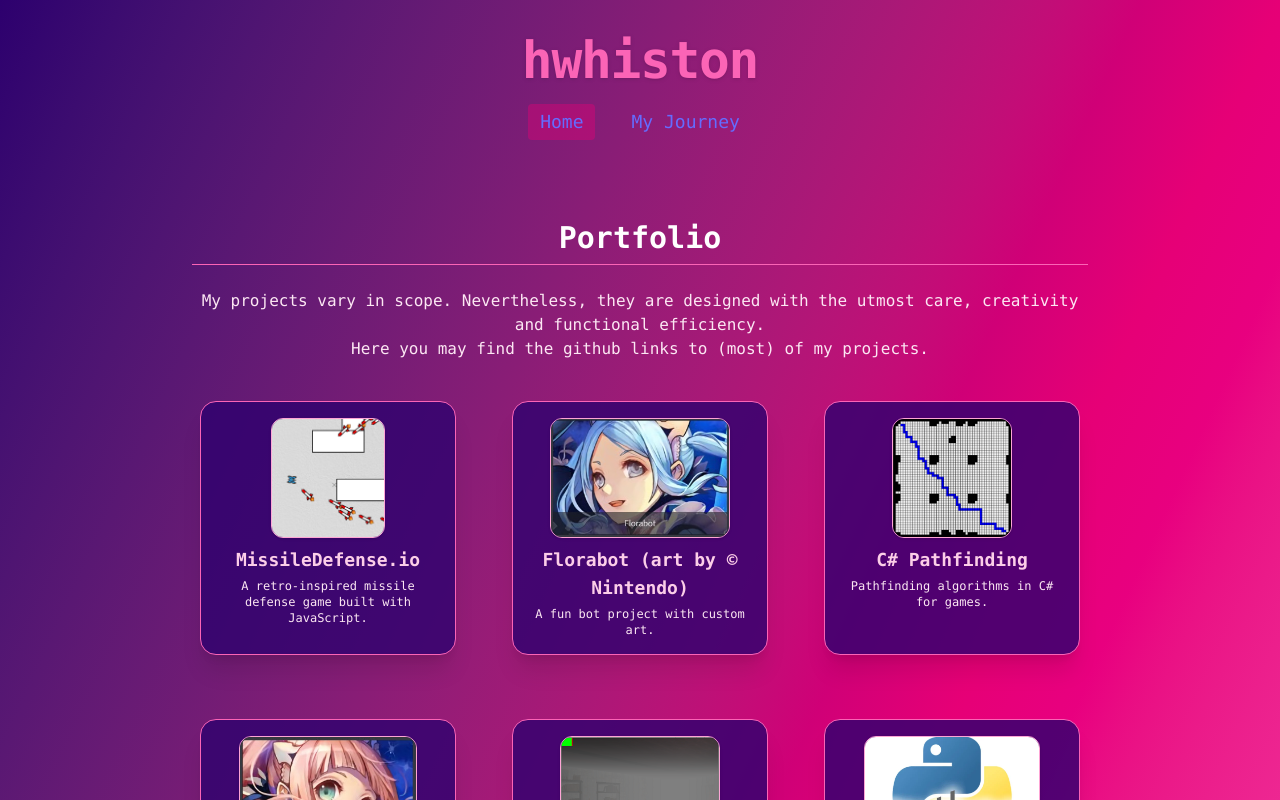
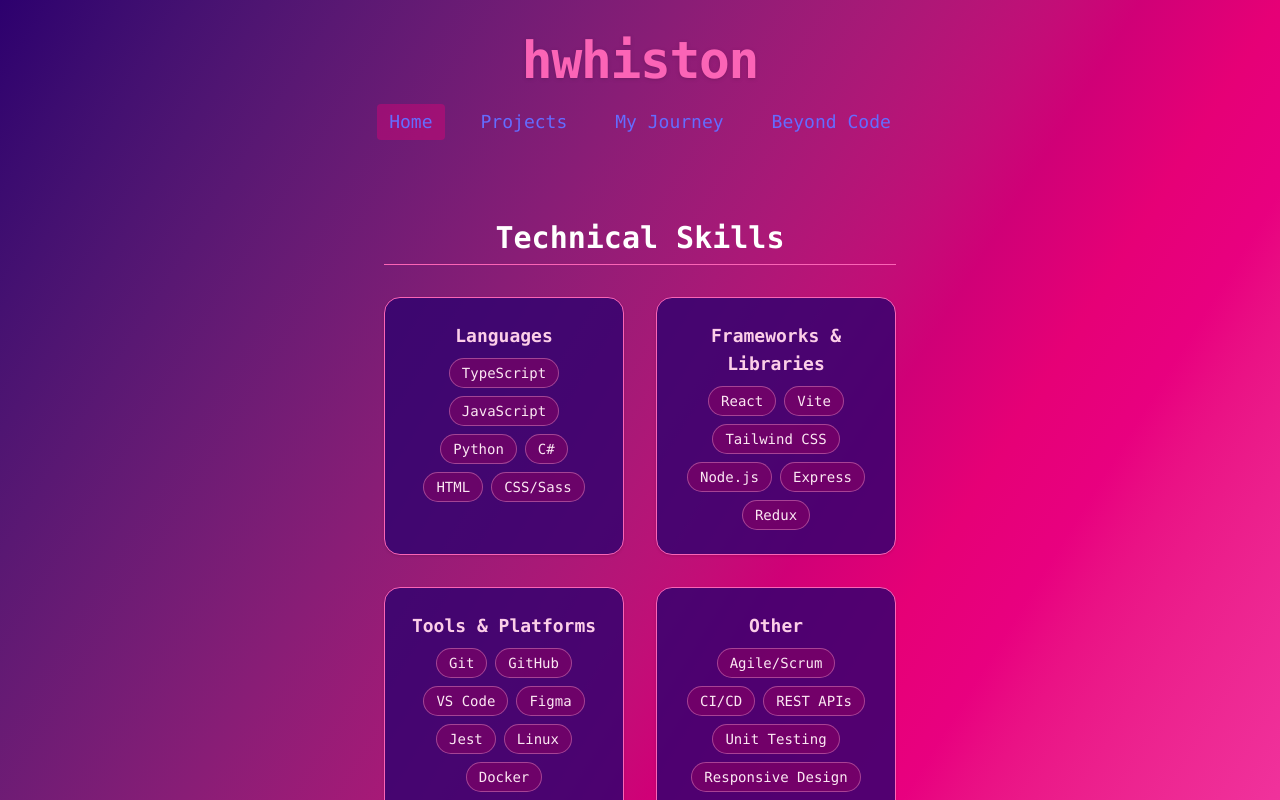
Before and after one commit to halwave/halwave.github.io, a React (Vite) app: page /journey in a window 1280 px wide. Shown: the top 800 px of the page. Built offline with nearby package versions, Linux system fonts and the light colour scheme.

Commit message:
moved projects to separate page, added beyond code scaffold

```diff
--- a/src/App.tsx
+++ b/src/App.tsx
@@ -1,17 +1,18 @@
 import React from 'react';
 import { HashRouter as Router, Routes, Route } from 'react-router-dom';
 import './index.css';
-import ProjectsSection from './components/ProjectsSection';
 import AboutSection from './components/AboutSection';
 import InterestsSection from './components/InterestsSection';
 import ExperienceSection from './components/ExperienceSection';
-import projects from './data/projects';
+import SkillsSection from './components/SkillsSection';
 import JourneyPage from './pages/JourneyPage';
+import ProjectsPage from './pages/ProjectsPage';
+import BeyondCodePage from './pages/BeyondCodePage';
 import Layout from './components/Layout';
 
 const MainPage: React.FC = () => (
 	<>
-		<ProjectsSection projects={projects} />
+		<SkillsSection />
 		<AboutSection />
 		<ExperienceSection />
 		<InterestsSection />
@@ -24,6 +25,8 @@
 			<Routes>
 				<Route path="/" element={<MainPage />} />
 				<Route path="/journey" element={<JourneyPage />} />
+				<Route path="/projects" element={<ProjectsPage />} />
+				<Route path="/beyond-code" element={<BeyondCodePage />} />
 			</Routes>
 		</Layout>
 	</Router>
--- a/src/components/Header.tsx
+++ b/src/components/Header.tsx
@@ -3,8 +3,9 @@
 
 const navLinks = [
   { name: 'Home', to: '/' },
+  { name: 'Projects', to: '/projects' },
   { name: 'My Journey', to: '/journey' },
-  // Add more pages here as needed
+  { name: 'Beyond Code', to: '/beyond-code' },
 ];
 
 const Header: React.FC = () => {
--- /dev/null
+++ b/src/components/SkillsSection.tsx
@@ -0,0 +1,44 @@
+import React from 'react';
+
+const skills = [
+  {
+    category: 'Languages',
+    items: ['TypeScript', 'JavaScript', 'Python', 'C#', 'HTML', 'CSS/Sass']
+  },
+  {
+    category: 'Frameworks & Libraries',
+    items: ['React', 'Vite', 'Tailwind CSS', 'Node.js', 'Express', 'Redux']
+  },
+  {
+    category: 'Tools & Platforms',
+    items: ['Git', 'GitHub', 'VS Code', 'Figma', 'Jest', 'Linux', 'Docker']
+  },
+  {
+    category: 'Other',
+    items: ['Agile/Scrum', 'CI/CD', 'REST APIs', 'Unit Testing', 'Responsive Design']
+  }
+];
+
+const SkillsSection: React.FC = () => (
+  <section className="py-12">
+    <div className="mx-auto w-full max-w-3xl px-4 sm:px-8 md:px-12 lg:px-20 xl:px-32">
+      <h2 className="text-3xl font-bold mb-6 border-b border-pink-400 pb-2 text-center">Technical Skills</h2>
+      <div className="grid grid-cols-1 sm:grid-cols-2 gap-8 mt-8">
+        {skills.map((skill) => (
+          <div key={skill.category} className="bg-[#2d006e]/80 rounded-2xl shadow p-6 border border-pink-400">
+            <h3 className="font-semibold text-pink-200 mb-2 text-lg text-center">{skill.category}</h3>
+            <ul className="flex flex-wrap gap-2 justify-center">
+              {skill.items.map((item) => (
+                <li key={item} className="bg-pink-700/30 text-pink-100 px-3 py-1 rounded-full text-sm font-mono border border-pink-300/40">
+                  {item}
+                </li>
+              ))}
+            </ul>
+          </div>
+        ))}
+      </div>
+    </div>
+  </section>
+);
+
+export default SkillsSection;
--- /dev/null
+++ b/src/pages/BeyondCodePage.tsx
@@ -0,0 +1,59 @@
+import React from 'react';
+
+const beyondCodeData = [
+  {
+    category: 'Music',
+    items: [
+      'Favorite Bands: The Midnight, Gunship, Daft Punk, TWRP',
+      'Genres: Synthwave, Retrowave, Indie Rock'
+    ]
+  },
+  {
+    category: 'Art',
+    items: [
+      'Digital illustration (Procreate, Photoshop)',
+      'Pixel art & retro game art',
+      'Occasional album cover remixes'
+    ]
+  },
+  {
+    category: 'Books',
+    items: [
+      'Currently reading: “Neuromancer” by William Gibson',
+      'Recent favorites: “The Pragmatic Programmer”, “Atomic Habits”'
+    ]
+  },
+  {
+    category: 'Other Interests',
+    items: [
+      'Retro gaming & emulation',
+      'Synthesizers & music production',
+      'Photography',
+      'Travel & city exploration'
+    ]
+  }
+];
+
+const BeyondCodePage: React.FC = () => (
+  <section className="py-12">
+    <div className="mx-auto w-full max-w-3xl px-4 sm:px-8 md:px-12 lg:px-20 xl:px-32">
+      <h2 className="text-3xl font-bold mb-6 border-b border-pink-400 pb-2 text-center">Beyond Code</h2>
+      <div className="grid grid-cols-1 sm:grid-cols-2 gap-8 mt-8">
+        {beyondCodeData.map((section) => (
+          <div key={section.category} className="bg-[#2d006e]/80 rounded-2xl shadow p-6 border border-pink-400">
+            <h3 className="font-semibold text-pink-200 mb-2 text-lg text-center">{section.category}</h3>
+            <ul className="flex flex-col gap-2">
+              {section.items.map((item) => (
+                <li key={item} className="text-pink-100 text-sm font-mono">
+                  {item}
+                </li>
+              ))}
+            </ul>
+          </div>
+        ))}
+      </div>
+    </div>
+  </section>
+);
+
+export default BeyondCodePage;
--- /dev/null
+++ b/src/pages/ProjectsPage.tsx
@@ -0,0 +1,26 @@
+import React from 'react';
+import projects from '../data/projects';
+
+const ProjectsPage: React.FC = () => (
+  <section className="py-12">
+    <div className="mx-auto w-full max-w-5xl px-2 sm:px-4 md:px-8 lg:px-12 xl:px-16">
+      <h2 className="text-3xl font-bold mb-6 border-b border-pink-400 pb-2 text-center">Projects</h2>
+      <p className="mb-8 text-pink-100 text-center">
+        Here are some of my favorite and most impactful projects. For more, check out my GitHub!
+      </p>
+      <div className="grid grid-cols-1 sm:grid-cols-2 lg:grid-cols-3 gap-x-10 gap-y-12 justify-items-center">
+        {projects.map((proj) => (
+          <div key={proj.title} className="bg-[#2d006e]/80 rounded-2xl shadow-xl p-4 flex flex-col items-center hover:scale-105 transition-transform max-w-xs min-w-[220px] m-2 border border-pink-400">
+            <a href={proj.link} target="_blank" rel="noopener noreferrer" className="flex flex-col items-center">
+              <img src={proj.image} alt={proj.title} className="rounded-xl mb-2 max-w-[200px] max-h-[120px] object-cover border border-pink-300 shadow" />
+              <h3 className="font-bold text-lg mb-1 text-pink-200 text-center">{proj.title}</h3>
+              <p className="text-xs text-pink-100 text-center">{proj.description}</p>
+            </a>
+          </div>
+        ))}
+      </div>
+    </div>
+  </section>
+);
+
+export default ProjectsPage;
```
